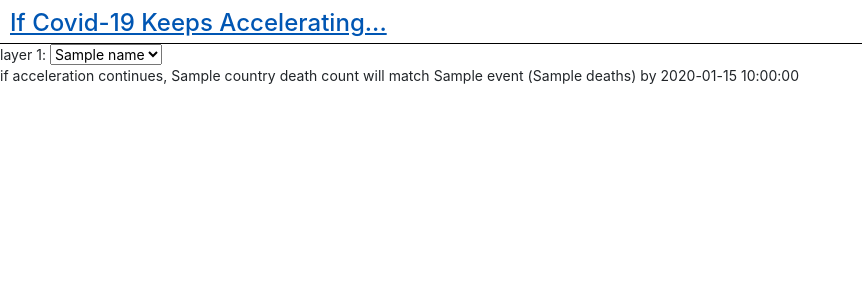
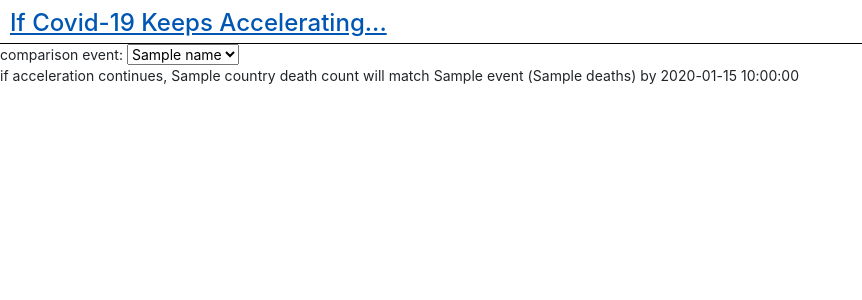
Before and after one commit to HarryBrisson/covid-influencer-scores, a Flask app: template templates/main.html in a window 1280 px wide. Shown: the top 300 px of the page, without its empty margins (0-862 px from the left). Run offline with Flask 2, Linux system fonts and the light colour scheme; the template is opened without the code that fills it: most values are stand-ins (such as "Sample title", 1, 10 or a date in 2020); some libraries are stand-ins or nearby versions.

Commit message:
update label for dropdown

```diff
--- a/templates/main.html
+++ b/templates/main.html
@@ -4,7 +4,7 @@
 {% block content %}
 <nav>
     <form action="" method="GET">
-        layer 1:
+        comparison event:
         <select name="event" id="event" onchange="this.form.submit()">
             {% for e in events.keys() %}
             <option value={{ e }}>{{ events[e]['itemLabel'] }}</option>
```
